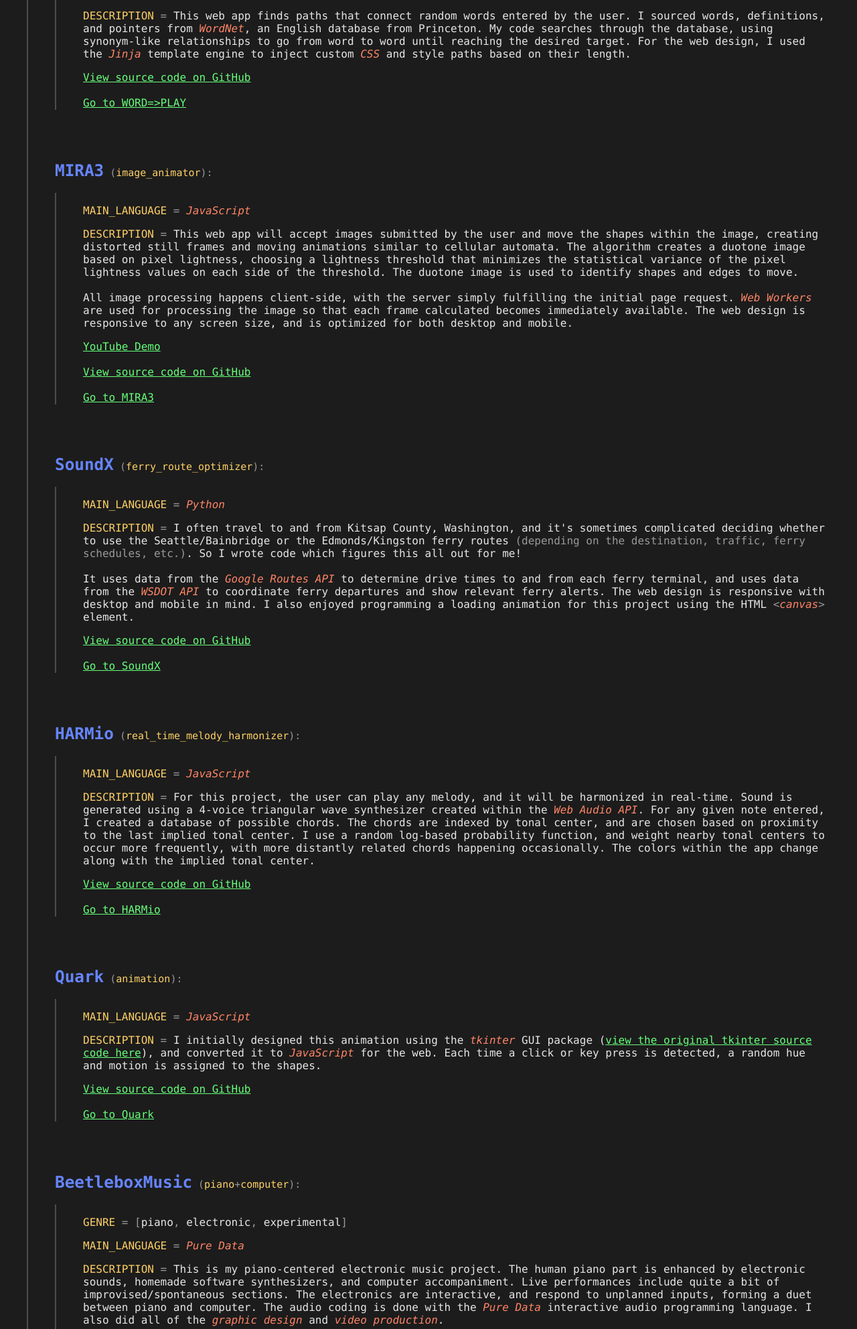
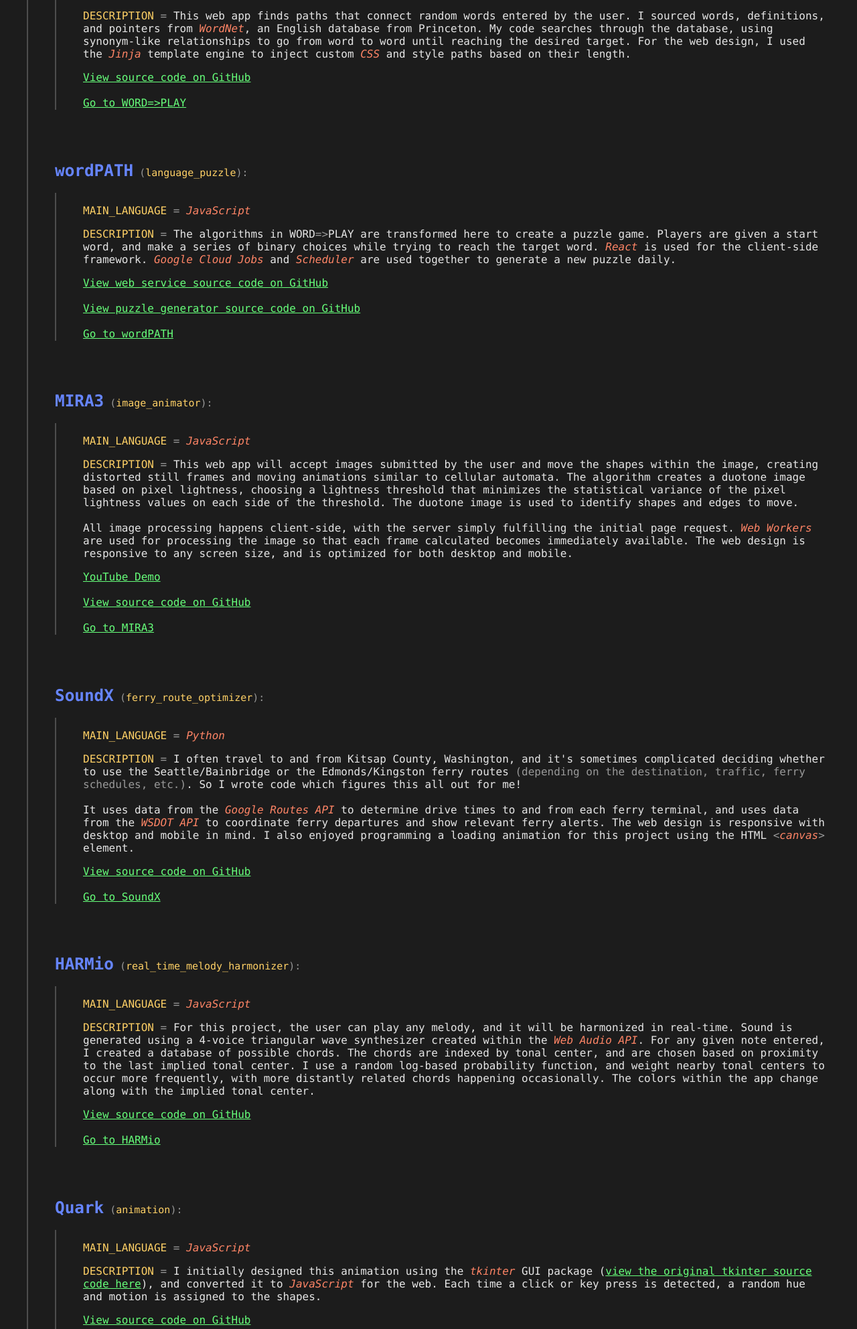
Before and after one commit to beetlebox-dev/top_domain, a Flask app: page /info in a window 1280 px wide. Shown: the part 1167-3152 px from the top of the page at 67% size. Run offline with Flask 2, Linux system fonts and the light colour scheme.

Commit message:
Add wordPATH.

```diff
--- a/templates/info.html
+++ b/templates/info.html
@@ -119,6 +119,25 @@
 
         <br><br><br>
 
+        <h3><a href="https://wordpath.beetlebox.dev" style='text-decoration: none'>
+            <span class='blue project-name'>wordPATH</span><span class='project-description'><span class='soft-grey'> (</span><span class='yellow'>language_puzzle</span><span class='soft-grey'>):</span></span>
+        </a></h3>
+        <div class='code-block'>
+            <p><span class='yellow'>MAIN_LANGUAGE</span><span class='soft-grey'> = </span><em>JavaScript</em></p>
+            <p>
+                <span class='yellow'>DESCRIPTION</span><span class='soft-grey'> = </span>The algorithms in WORD<span class='soft-grey'>=></span>PLAY are transformed here to create a puzzle game. Players are given a start word, and make a series of binary choices while trying to reach the target word. <em>React</em> is used for the client-side framework. <em>Google Cloud Jobs</em> and <em>Scheduler</em> are used together to generate a new puzzle daily.
+            </p>
+            <a href="https://github.com/beetlebox-dev/wp_game_server" target="_blank">View web service source code on GitHub</a>
+            <br>
+            <br>
+            <a href="https://github.com/beetlebox-dev/wp_game_update" target="_blank">View puzzle generator source code on GitHub</a>
+            <br>
+            <br>
+            <a href="https://wordpath.beetlebox.dev">Go to wordPATH</a>
+        </div>
+
+        <br><br><br>
+
         <h3><a href="https://mira3.beetlebox.dev" style='text-decoration: none'>
             <span class='blue project-name'>MIRA3</span><span class='project-description'><span class='soft-grey'> (</span><span class='yellow'>image_animator</span><span class='soft-grey'>):</span></span>
         </a></h3>
```
Also changed, not shown: templates/apps.html (+7 -0 lines), static/icons/wordpath.png (added).
